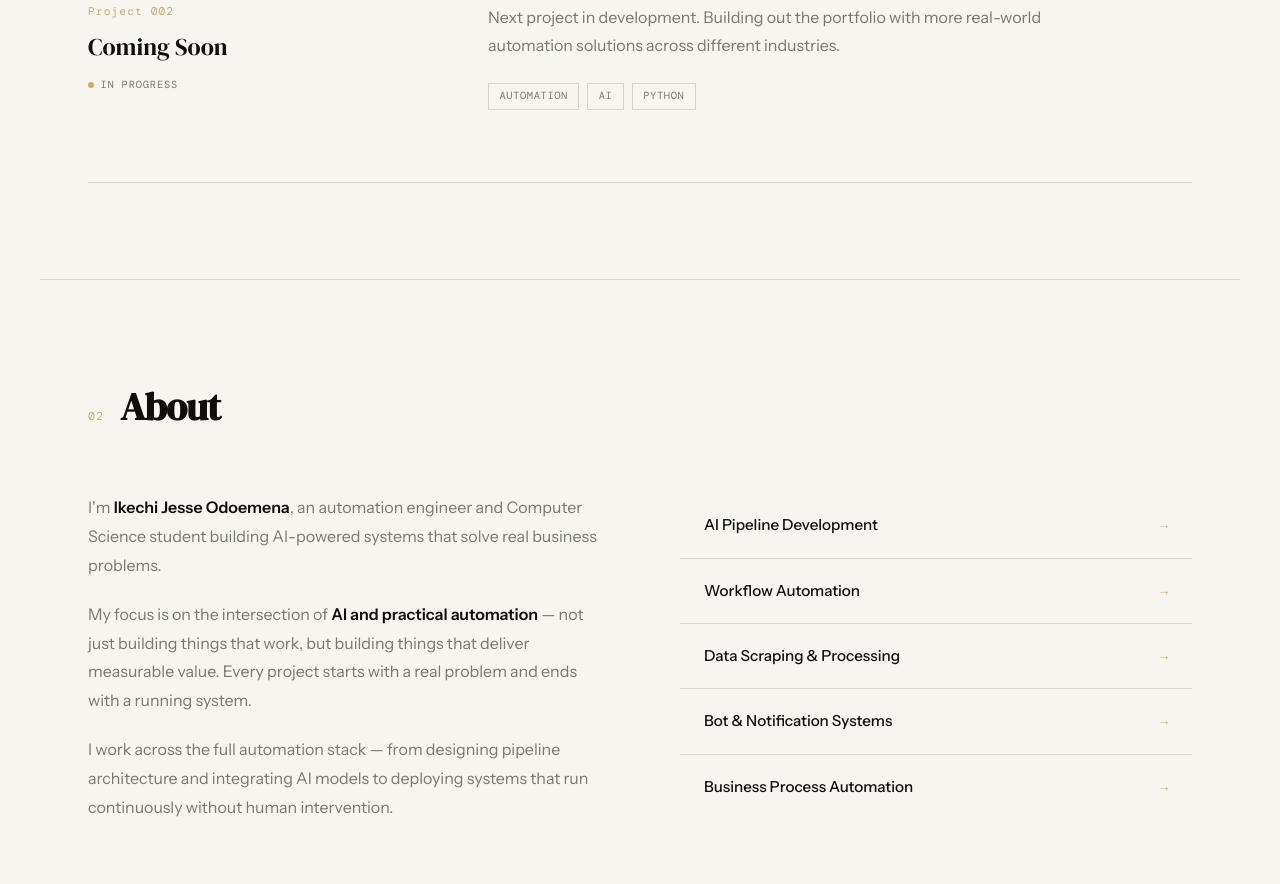
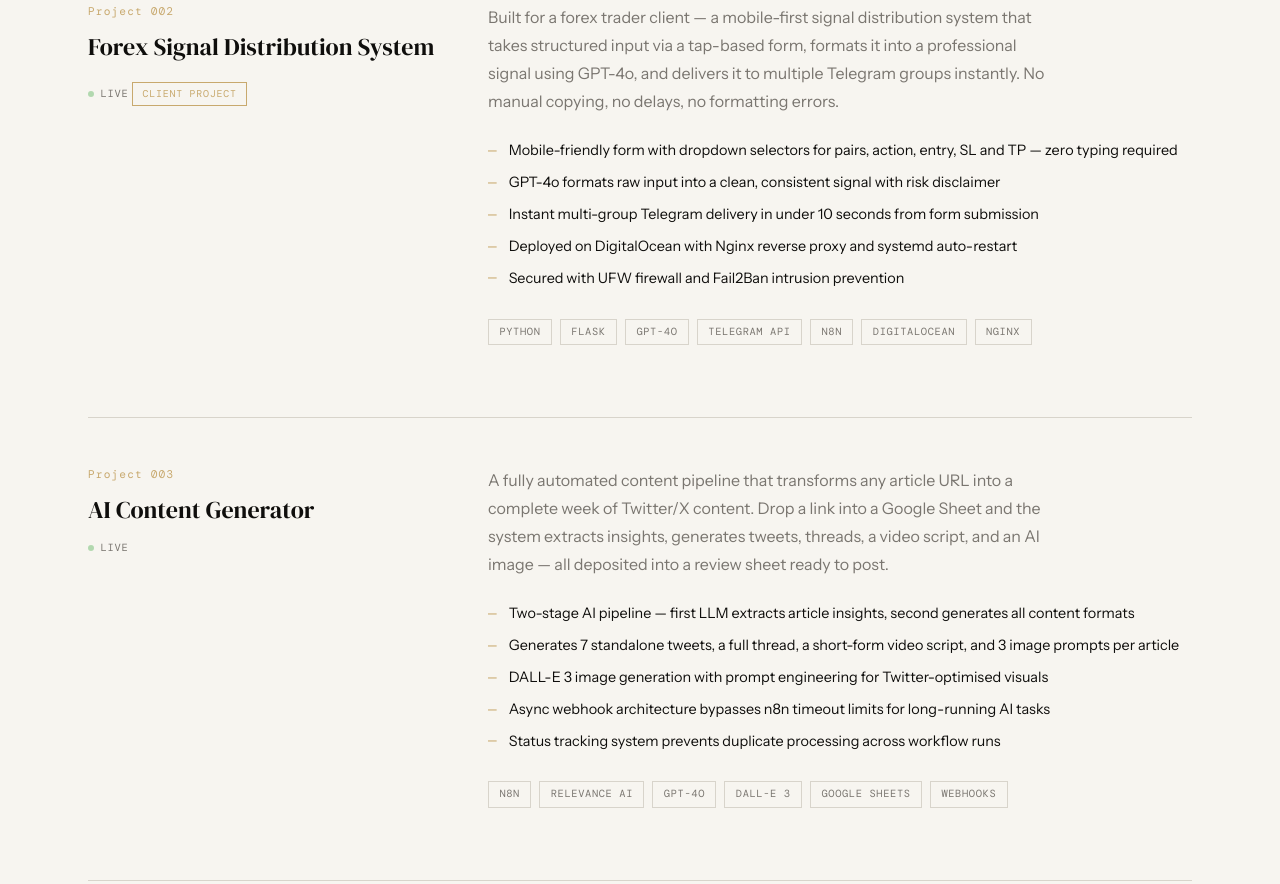
Before and after one commit to Jesse435/Jesse435.github.io, a plain HTML site: page index.html in a window 1280 px wide. Shown: the part 1549-2433 px from the top of the page. Drawn offline with nearby package versions, Linux system fonts and the light colour scheme; a web font is replaced by a local one.

Commit message:
added more work
Removed empty CSS classes and added new styles for client badges and project features. Updated project descriptions and contact information.

```diff
--- a/index.html
+++ b/index.html
@@ -214,8 +214,6 @@
       margin-bottom: 2rem;
     }
 
-    .stat-item {}
-
     .stat-number {
       font-family: 'DM Serif Display', serif;
       font-size: 2.4rem;
@@ -294,8 +292,6 @@
 
     .project-card.visible { opacity: 1; transform: translateY(0); }
 
-    .project-meta {}
-
     .project-number {
       font-family: 'DM Mono', monospace;
       font-size: 0.7rem;
@@ -330,12 +326,17 @@
       animation: pulse 2s infinite;
     }
 
+    .status-dot-client {
+      width: 6px; height: 6px;
+      border-radius: 50%;
+      background: var(--highlight);
+      animation: pulse 2s infinite;
+    }
+
     @keyframes pulse {
       0%, 100% { opacity: 1; }
       50% { opacity: 0.4; }
     }
-
-    .project-body {}
 
     .project-desc {
       font-size: 1rem;
@@ -402,6 +403,20 @@
 
     .project-link:hover { color: var(--highlight); border-color: var(--highlight); }
 
+    .client-badge {
+      display: inline-flex;
+      align-items: center;
+      gap: 0.4rem;
+      font-family: 'DM Mono', monospace;
+      font-size: 0.62rem;
+      letter-spacing: 0.08em;
+      text-transform: uppercase;
+      color: var(--highlight);
+      border: 1px solid var(--highlight);
+      padding: 0.2rem 0.6rem;
+      margin-top: 0.75rem;
+    }
+
     /* ── ABOUT ── */
     #about { border-top: 1px solid var(--border); }
 
@@ -419,10 +434,7 @@
       margin-bottom: 1.25rem;
     }
 
-    .about-text p strong {
-      color: var(--ink);
-      font-weight: 600;
-    }
+    .about-text p strong { color: var(--ink); font-weight: 600; }
 
     .services-list {
       display: flex;
@@ -443,23 +455,11 @@
 
     .service-item:hover { background: var(--surface); }
 
-    .service-name {
-      font-size: 0.95rem;
-      font-weight: 500;
-      color: var(--ink);
-    }
-
-    .service-arrow {
-      font-family: 'DM Mono', monospace;
-      color: var(--highlight);
-      font-size: 0.8rem;
-    }
+    .service-name { font-size: 0.95rem; font-weight: 500; color: var(--ink); }
+    .service-arrow { font-family: 'DM Mono', monospace; color: var(--highlight); font-size: 0.8rem; }
 
     /* ── CONTACT ── */
-    #contact {
-      border-top: 1px solid var(--border);
-      border-bottom: 1px solid var(--border);
-    }
+    #contact { border-top: 1px solid var(--border); border-bottom: 1px solid var(--border); }
 
     .contact-inner {
       display: grid;
@@ -468,9 +468,7 @@
       align-items: center;
     }
 
-    .contact-left h2 {
-      margin-bottom: 1rem;
-    }
+    .contact-left h2 { margin-bottom: 1rem; }
 
     .contact-left p {
       font-size: 1rem;
@@ -506,11 +504,7 @@
       color: var(--highlight);
     }
 
-    .contact-value {
-      font-size: 0.95rem;
-      color: var(--ink);
-      font-weight: 500;
-    }
+    .contact-value { font-size: 0.95rem; color: var(--ink); font-weight: 500; }
 
     /* ── FOOTER ── */
     footer {
@@ -587,8 +581,8 @@
         <div class="card-label">At a glance</div>
         <div class="stats-grid">
           <div class="stat-item">
-            <div class="stat-number">4+</div>
-            <div class="stat-label">Tools mastered</div>
+            <div class="stat-number">3</div>
+            <div class="stat-label">Projects shipped</div>
           </div>
           <div class="stat-item">
             <div class="stat-number">AI</div>
@@ -608,8 +602,10 @@
           <span class="tech-tag">OpenAI</span>
           <span class="tech-tag">n8n</span>
           <span class="tech-tag">Relevance AI</span>
+          <span class="tech-tag">Flask</span>
           <span class="tech-tag">Discord API</span>
           <span class="tech-tag">Telegram API</span>
+          <span class="tech-tag">DigitalOcean</span>
           <span class="tech-tag">RSS Automation</span>
         </div>
       </div>
@@ -623,6 +619,7 @@
       <h2>Projects</h2>
     </div>
 
+    <!-- PROJECT 001 -->
     <div class="project-card">
       <div class="project-meta">
         <div class="project-number">Project 001</div>
@@ -657,24 +654,68 @@
       </div>
     </div>
 
-    <!-- Placeholder for next project -->
+    <!-- PROJECT 002 -->
     <div class="project-card">
       <div class="project-meta">
         <div class="project-number">Project 002</div>
-        <div class="project-name">Coming Soon</div>
+        <div class="project-name">Forex Signal Distribution System</div>
         <div class="project-status">
-          <span style="width:6px;height:6px;border-radius:50%;background:var(--highlight);display:inline-block;"></span>
-          In progress
+          <span class="status-dot"></span>
+          Live
+        </div>
+        <div class="client-badge">Client Project</div>
+      </div>
+      <div class="project-body">
+        <p class="project-desc">
+          Built for a forex trader client — a mobile-first signal distribution system that takes structured input via a tap-based form, formats it into a professional signal using GPT-4o, and delivers it to multiple Telegram groups instantly. No manual copying, no delays, no formatting errors.
+        </p>
+        <div class="project-features">
+          <div class="feature-item">Mobile-friendly form with dropdown selectors for pairs, action, entry, SL and TP — zero typing required</div>
+          <div class="feature-item">GPT-4o formats raw input into a clean, consistent signal with risk disclaimer</div>
+          <div class="feature-item">Instant multi-group Telegram delivery in under 10 seconds from form submission</div>
+          <div class="feature-item">Deployed on DigitalOcean with Nginx reverse proxy and systemd auto-restart</div>
+          <div class="feature-item">Secured with UFW firewall and Fail2Ban intrusion prevention</div>
+        </div>
+        <div class="project-tags">
+          <span class="project-tag">Python</span>
+          <span class="project-tag">Flask</span>
+          <span class="project-tag">GPT-4o</span>
+          <span class="project-tag">Telegram API</span>
+          <span class="project-tag">n8n</span>
+          <span class="project-tag">DigitalOcean</span>
+          <span class="project-tag">Nginx</span>
+        </div>
+      </div>
+    </div>
+
+    <!-- PROJECT 003 -->
+    <div class="project-card">
+      <div class="project-meta">
+        <div class="project-number">Project 003</div>
+        <div class="project-name">AI Content Generator</div>
+        <div class="project-status">
+          <span class="status-dot"></span>
+          Live
         </div>
       </div>
       <div class="project-body">
         <p class="project-desc">
-          Next project in development. Building out the portfolio with more real-world automation solutions across different industries.
+          A fully automated content pipeline that transforms any article URL into a complete week of Twitter/X content. Drop a link into a Google Sheet and the system extracts insights, generates tweets, threads, a video script, and an AI image — all deposited into a review sheet ready to post.
         </p>
+        <div class="project-features">
+          <div class="feature-item">Two-stage AI pipeline — first LLM extracts article insights, second generates all content formats</div>
+          <div class="feature-item">Generates 7 standalone tweets, a full thread, a short-form video script, and 3 image prompts per article</div>
+          <div class="feature-item">DALL-E 3 image generation with prompt engineering for Twitter-optimised visuals</div>
+          <div class="feature-item">Async webhook architecture bypasses n8n timeout limits for long-running AI tasks</div>
+          <div class="feature-item">Status tracking system prevents duplicate processing across workflow runs</div>
+        </div>
         <div class="project-tags">
-          <span class="project-tag">Automation</span>
-          <span class="project-tag">AI</span>
-          <span class="project-tag">Python</span>
+          <span class="project-tag">n8n</span>
+          <span class="project-tag">Relevance AI</span>
+          <span class="project-tag">GPT-4o</span>
+          <span class="project-tag">DALL-E 3</span>
+          <span class="project-tag">Google Sheets</span>
+          <span class="project-tag">Webhooks</span>
         </div>
       </div>
     </div>
@@ -749,7 +790,7 @@
         </a>
         <a href="https://github.com/Jesse435" target="_blank" class="contact-item">
           <span class="contact-type">GitHub</span>
-          <span class="contact-value">github.com/ikechijesse137</span>
+          <span class="contact-value">github.com/Jesse435</span>
         </a>
       </div>
     </div>
@@ -762,12 +803,9 @@
   </footer>
 
   <script>
-    // Scroll reveal for project cards
     const observer = new IntersectionObserver((entries) => {
       entries.forEach(entry => {
-        if (entry.isIntersecting) {
-          entry.target.classList.add('visible');
-        }
+        if (entry.isIntersecting) entry.target.classList.add('visible');
       });
     }, { threshold: 0.15 });
 
```
